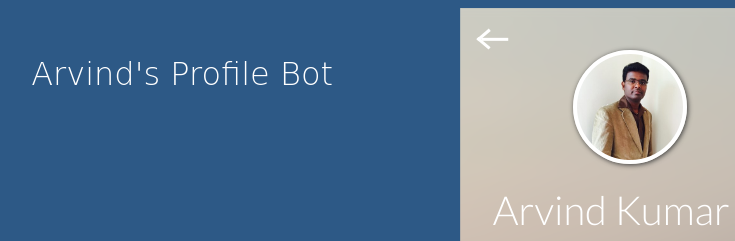
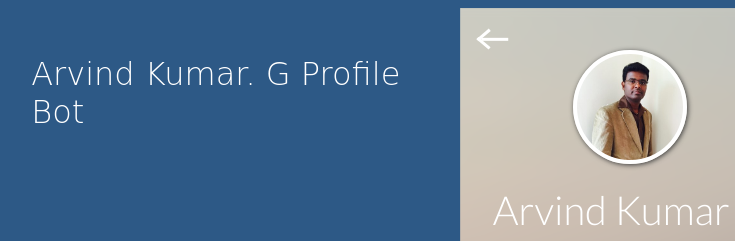
Before and after one commit to gak091/myprofileui, a website: page profilebot.html in a window 1280 px wide. Shown: the top 241 px of the page, 40-775 px from the left. Drawn offline with Linux system fonts and the light colour scheme.

Commit message:
no message

```diff
--- a/profilebot.html
+++ b/profilebot.html
@@ -2,7 +2,7 @@
 <html>
 
 <head>
-    <title>Arvind's Profile Bot</title>
+    <title>Arvind Kumar. G - Profile Bot</title>
     <meta name="viewport" content="width=device-width; height=device-height; initial-scale=1.0" />
     <link rel="stylesheet" type="text/css" href="assets/styles.css">
     <script src="assets/jquery-1.12.1.min.js" type="text/javascript"></script>
@@ -13,7 +13,7 @@
 <body>
     <div class="info-panel">
         <div class="info-title">
-            <h1>Arvind's Profile Bot</h1>
+            <h1>Arvind Kumar. G Profile Bot</h1>
         </div>
     </div>
     <div class="phone-canvas">
```
